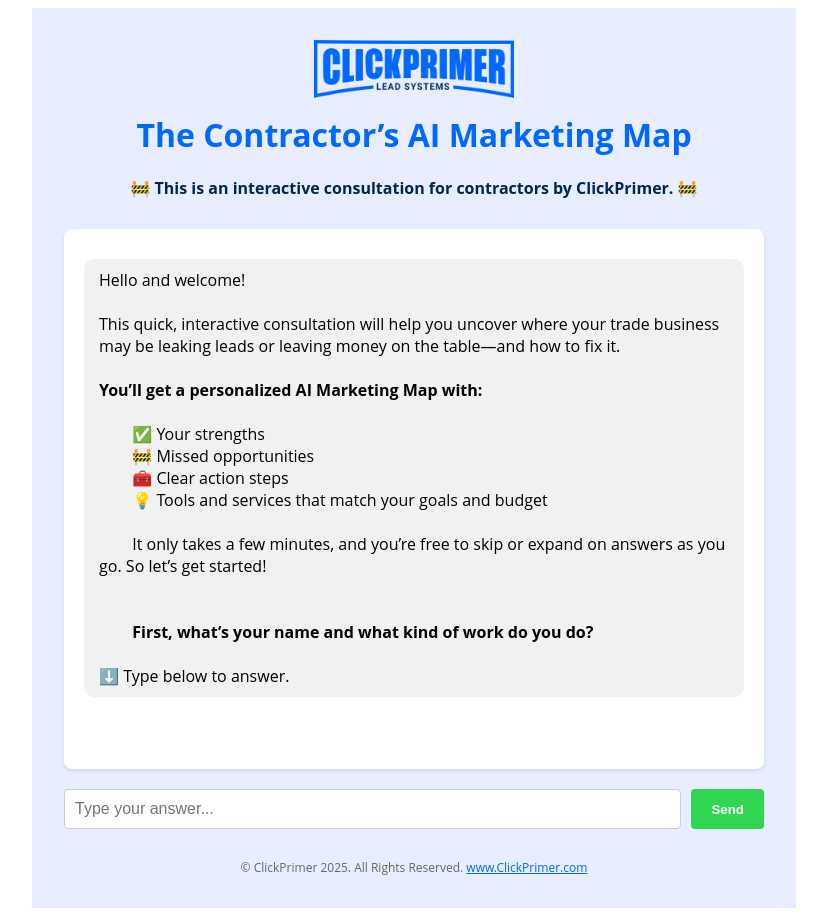
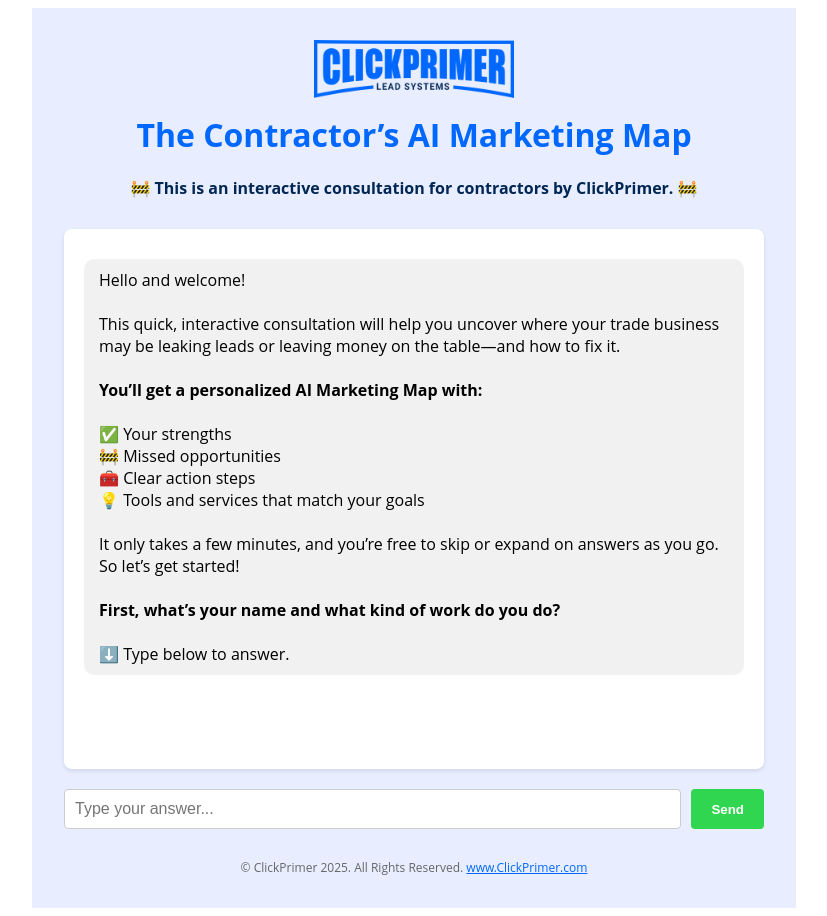
Before and after one commit to clickprimer/contractor-growth-map, a Next.js app: page / in a window 1280 px wide. Shown: the whole page, without its empty margins (226-1053 px from the left). Built offline with nearby package versions, Linux system fonts and the light colour scheme.

Commit message:
Update index.js

```diff
--- a/pages/index.js
+++ b/pages/index.js
@@ -5,13 +5,7 @@ export default function Home() {
   const [messages, setMessages] = useState([
     {
       role: 'system',
-      content: `Hello and welcome!<br><br>This quick, interactive consultation will help you uncover where your trade business may be leaking leads or leaving money on the table—and how to fix it.<br><br><strong>You’ll get a personalized AI Marketing Map with:</strong><br>
-        ✅ Your strengths
-        🚧 Missed opportunities
-        🧰 Clear action steps
-        💡 Tools and services that match your goals and budget<br>
-        It only takes a few minutes, and you’re free to skip or expand on answers as you go. So let’s get started!<br><br>
-        <strong>First, what’s your name and what kind of work do you do?</strong><br><br>⬇️ Type below to answer.`
+      content: `Hello and welcome!<br><br>This quick, interactive consultation will help you uncover where your trade business may be leaking leads or leaving money on the table—and how to fix it.<br><br><strong>You’ll get a personalized AI Marketing Map with:</strong><br><br>✅ Your strengths<br>🚧 Missed opportunities<br>🧰 Clear action steps<br>💡 Tools and services that match your goals<br><br>It only takes a few minutes, and you’re free to skip or expand on answers as you go. So let’s get started!<br><br><strong>First, what’s your name and what kind of work do you do?</strong><br><br>⬇️ Type below to answer.`
     }
   ]);
   const [input, setInput] = useState('');
```
